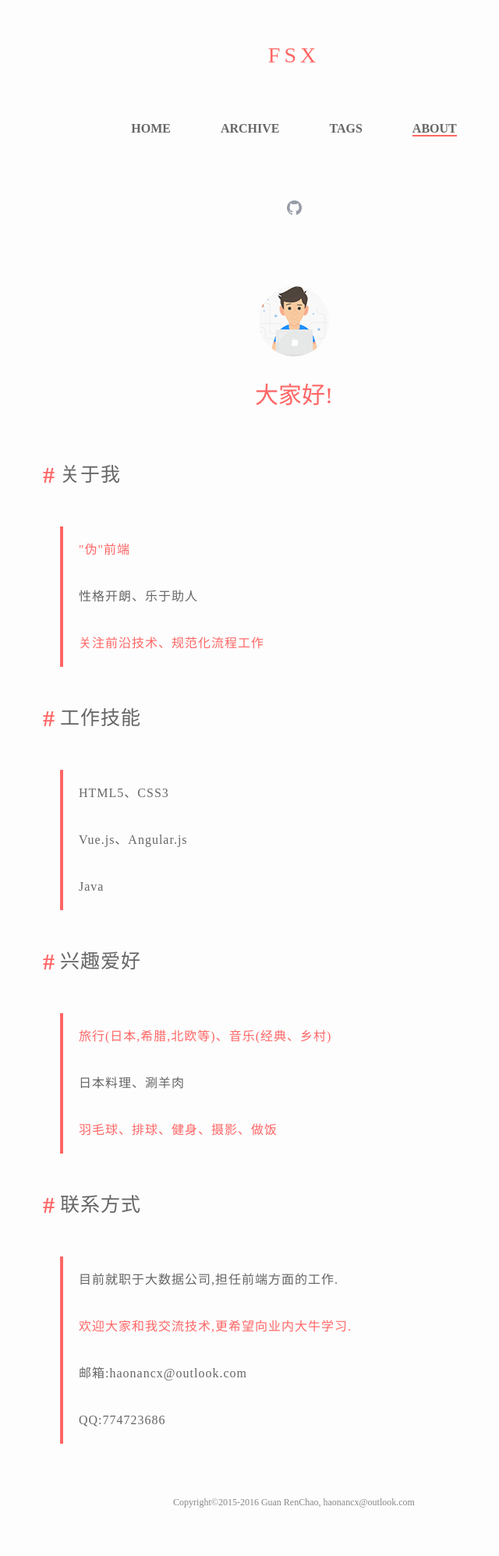
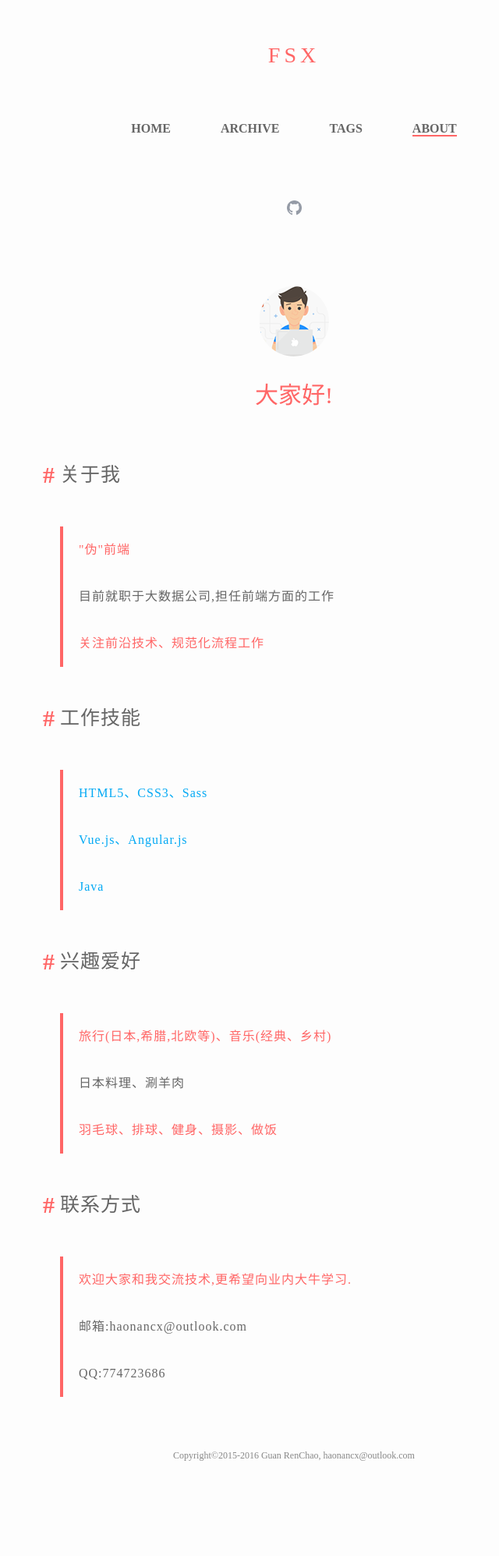
Before and after one commit to xtd420/Haonancx.github.io, a Jekyll site: the page built from about.html, in a window 1280 px wide. Shown: the whole page at 78% size, without its empty margins (263-903 px from the left). Built offline with Jekyll 4.4.1, drawn with Linux system fonts in a browser that asks for light colours; Markdown is read by kramdown in place of the engine named in the settings; after the commit the page ends 1935 px from its top, so only the background shows below that.

Commit message:
changes styles

```diff
--- a/about.html
+++ b/about.html
@@ -54,6 +54,7 @@ layout: default
 	color: #f66;
 	}
 	.skill{
+	color: #03a9f4;
 	font-size: 24px;
 	}
 
@@ -88,14 +89,14 @@ layout: default
 <h2>关于我</h2>
 <blockquote>
 <p class="motto">"伪"前端</p>
-<p>性格开朗、乐于助人</p>
+<p>目前就职于大数据公司,担任前端方面的工作</p>
 <p class="motto">关注前沿技术、规范化流程工作</p>
 </blockquote>
 </div>
 <div class="Work">
 <h2>工作技能</h2>
 <blockquote>
-<p class="skill">HTML5、CSS3</p>
+<p class="skill">HTML5、CSS3、Sass</p>
 <p class="skill">Vue.js、Angular.js</p>
 <p class="skill">Java</p>
 </blockquote>
@@ -112,7 +113,6 @@ layout: default
 <div class="aboutContact">
 <h2>联系方式</h2>
 <blockquote>
-<p>目前就职于大数据公司,担任前端方面的工作.</p>
 <p class="motto">欢迎大家和我交流技术,更希望向业内大牛学习.</p>
 <p>邮箱:haonancx@outlook.com</p>
 <p>QQ:774723686</p>
```
